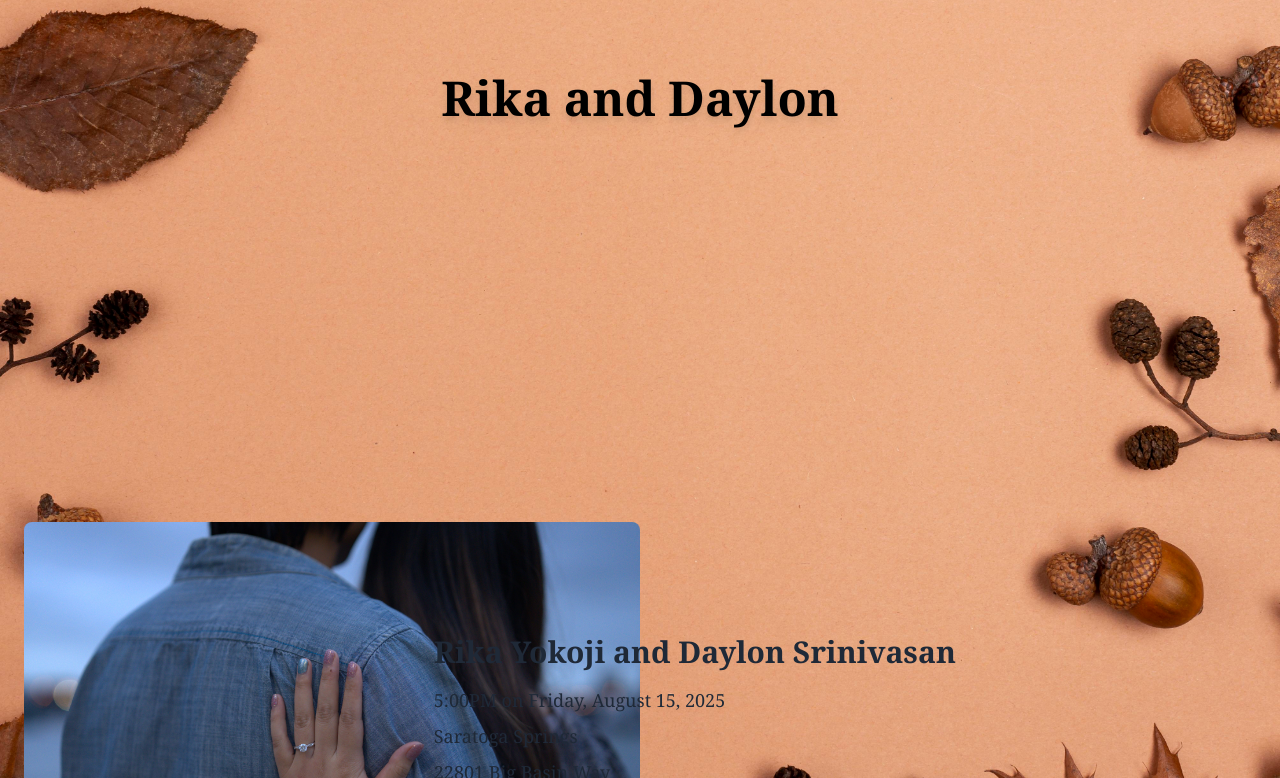
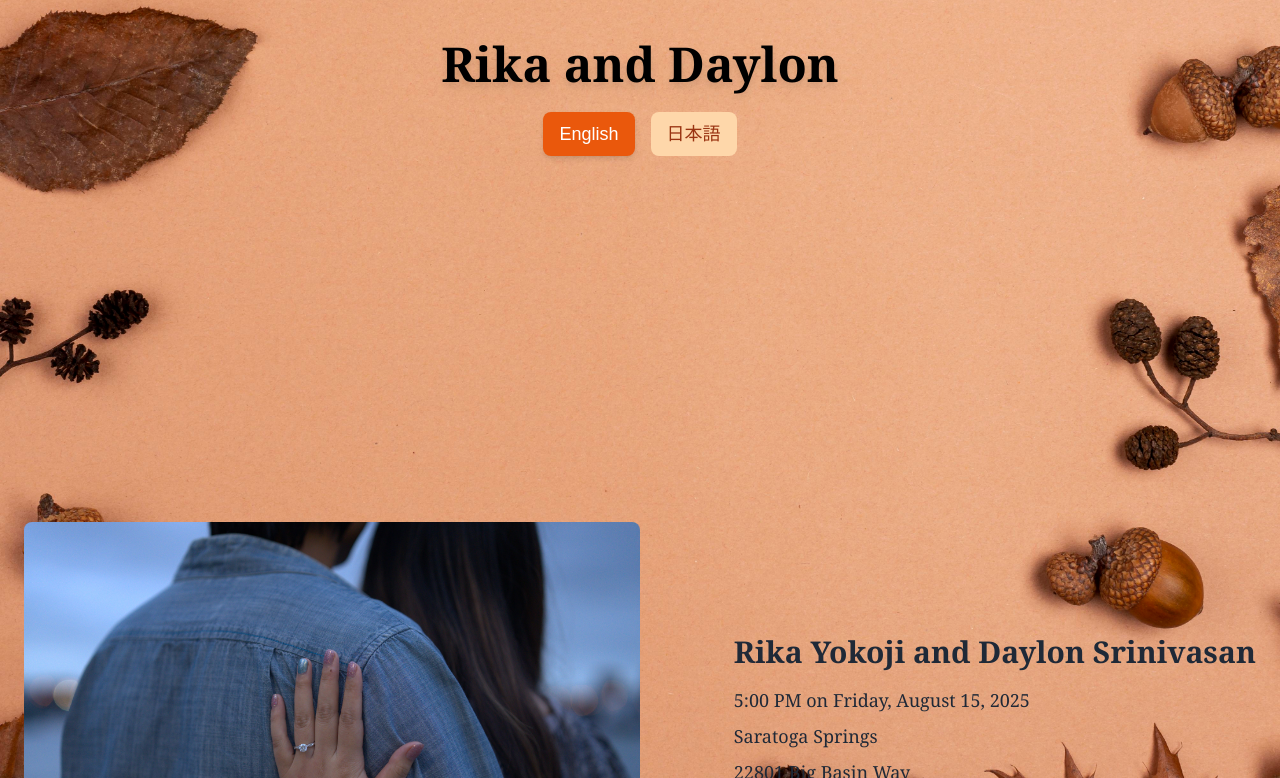
Before and after one commit to DaylonSrinivasan/wedding, a Next.js app: page / in a window 1280 px wide. Shown: the part 302-1080 px from the top of the page. Built offline with nearby package versions, Linux system fonts and the light colour scheme.

Commit message:
Add a japanese language option.

```diff
--- a/app/Components/Footer/Footer.tsx
+++ b/app/Components/Footer/Footer.tsx
@@ -2,20 +2,45 @@
 
 import React from "react";
 
-const Header = () => {
+interface FooterProps {
+    language: 'en' | 'jp';
+}
+
+const Footer: React.FC<FooterProps> = ({ language }) => {
+    // Text content for different languages
+    const textContent = {
+        en: {
+            madeWith: "Made with",
+            heart: "<3",
+            seeCode: "See the code on",
+            github: "GitHub",
+        },
+        jp: {
+            madeWith: "作成者",
+            heart: "❤",
+            seeCode: "コードをこちらで確認",
+            github: "GitHub",
+        },
+    };
+
+    const { madeWith, heart, seeCode, github } = textContent[language];
+
     return (
         <main className="relative w-full">
             {/* Footer */}
             <footer className="absolute bottom-0 w-full py-4 bg-gray-800 text-center">
-                <p className="text-sm font-sans text-white" style={{ fontFamily: 'Inter, sans-serif' }}>
-                    Made with <span className="text-red-500">&lt;3</span>. See the code on{" "}
+                <p
+                    className="text-sm font-sans text-white"
+                    style={{ fontFamily: "Inter, sans-serif" }}
+                >
+                    {madeWith} <span className="text-red-500">{heart}</span>. {seeCode}{" "}
                     <a
                         href="https://github.com/daylonsrinivasan/wedding"
                         target="_blank"
                         rel="noopener noreferrer"
                         className="text-blue-400 underline hover:text-blue-300"
                     >
-                        GitHub
+                        {github}
                     </a>
                     !
                 </p>
@@ -24,4 +49,4 @@ const Header = () => {
     );
 };
 
-export default Header;
+export default Footer;
--- a/app/Components/Header/Header.tsx
+++ b/app/Components/Header/Header.tsx
@@ -3,21 +3,55 @@
 import React from "react";
 import { motion } from 'framer-motion';
 
+interface HeaderProps {
+    language: 'en' | 'jp';
+    onLanguageChange: (language: 'en' | 'jp') => void;
+}
 
-const Header = () => {
+const Header: React.FC<HeaderProps> = ({ language, onLanguageChange }) => {
+    // Texts for different languages
+    const headerText = language === 'en' ? 'Rika and Daylon' : 'リカとデイロン';
+
     return (
-        <main className="relative w-full h-screen">
+        <main className="relative w-full h-screen flex flex-col items-center justify-center">
             {/* Animated Text */}
-            <div className="absolute inset-0 flex items-center justify-center">
-                <motion.h1
-                    initial={{ opacity: 0, y: 50 }}
-                    animate={{ opacity: 1, y: 0 }}
-                    transition={{ duration: 1.5, ease: "easeOut" }}
-                    className="text-5xl font-serif font-bold text-black drop-shadow-lg"
+            <motion.h1
+                initial={{ opacity: 0, y: 50 }}
+                animate={{ opacity: 1, y: 0 }}
+                transition={{ duration: 1.5, ease: "easeOut" }}
+                className="text-5xl font-serif font-bold text-black drop-shadow-lg mb-6"
+            >
+                {headerText}
+            </motion.h1>
+
+            {/* Language selection buttons */}
+            <motion.div
+                initial={{ opacity: 0 }}
+                animate={{ opacity: 1 }}
+                transition={{ duration: 1.5, ease: "easeOut", delay: 1.5 }} // Delay added for the buttons
+                className="flex space-x-4"
+            >
+                <button
+                    onClick={() => onLanguageChange('en')}
+                    className={`px-4 py-2 rounded-lg text-lg font-medium ${
+                        language === 'en'
+                            ? 'bg-orange-600 text-white shadow-md'
+                            : 'bg-orange-200 text-orange-800 hover:bg-orange-300'
+                    } transition-all`}
                 >
-                    Rika and Daylon
-                </motion.h1>
-            </div>
+                    English
+                </button>
+                <button
+                    onClick={() => onLanguageChange('jp')}
+                    className={`px-4 py-2 rounded-lg text-lg font-medium ${
+                        language === 'jp'
+                            ? 'bg-orange-600 text-white shadow-md'
+                            : 'bg-orange-200 text-orange-800 hover:bg-orange-300'
+                    } transition-all`}
+                >
+                    日本語
+                </button>
+            </motion.div>
         </main>
     );
 };
--- a/app/Components/Schedule/Schedule.tsx
+++ b/app/Components/Schedule/Schedule.tsx
@@ -1,12 +1,37 @@
 "use client";
+
 import React from "react";
 import Image from 'next/image';
 import EngagementPhoto from '../../../public/engagement-shot.jpg';
 import { motion } from 'framer-motion';
 
-const Gallery = () => {
+interface ScheduleProps {
+    language: 'en' | 'jp';
+}
+
+const Schedule: React.FC<ScheduleProps> = ({ language }) => {
+    const textContent = {
+        en: {
+            title: "Rika Yokoji and Daylon Srinivasan",
+            time: "5:00 PM on Friday, August 15, 2025",
+            location: "Saratoga Springs",
+            address: "22801 Big Basin Way",
+            city: "Saratoga, CA 95070",
+        },
+        jp: {
+            title: "リカ・ヨコジ と デイロン・スリニヴァサン",
+            time: "2025年8月15日（金曜日）午後5時",
+            location: "サラトガ・スプリングス",
+            address: "22801 ビッグ・ベイシン・ウェイ",
+            city: "サラトガ, CA 95070",
+        },
+    };
+
+    const { title, time, location, address, city } = textContent[language];
+
     return (
         <section className="flex items-center justify-between p-6">
+            {/* Engagement photo */}
             <motion.div
                 initial={{ opacity: 0, x: -100 }}
                 whileInView={{ opacity: 1, x: 0 }}
@@ -19,20 +44,21 @@ const Gallery = () => {
                     className="rounded-lg"
                 />
             </motion.div>
+
             <motion.div
-                initial={{ opacity: 0, x: -300}}
-                whileInView={{ opacity: 1, x: -300 }}
+                initial={{ opacity: 0, x: -300 }}
+                whileInView={{ opacity: 1, x: 0 }}
                 transition={{ duration: 1, ease: "easeOut", delay: 0.75 }}
                 className="ml-6 text-left font-serif text-gray-800"
             >
-                <h2 className="text-3xl mb-4 font-bold">Rika Yokoji and Daylon Srinivasan</h2>
-                <p className="text-lg mb-2">5:00PM on Friday, August 15, 2025</p>
-                <p className="text-lg mb-2">Saratoga Springs</p>
-                <p className="text-lg mb-2">22801 Big Basin Way</p>
-                <p className="text-lg">Saratoga, CA 95070</p>
+                <h2 className="text-3xl mb-4 font-bold">{title}</h2>
+                <p className="text-lg mb-2">{time}</p>
+                <p className="text-lg mb-2">{location}</p>
+                <p className="text-lg mb-2">{address}</p>
+                <p className="text-lg">{city}</p>
             </motion.div>
         </section>
     );
 };
 
-export default Gallery;
+export default Schedule;
--- a/app/page.tsx
+++ b/app/page.tsx
@@ -1,13 +1,22 @@
+"use client";
+
+import { useState } from "react";
 import Header from "./Components/Header/Header";
 import Schedule from "./Components/Schedule/Schedule";
 import Footer from "./Components/Footer/Footer";
 
 export default function Home() {
+    const [language, setLanguage] = useState<'en' | 'jp'>('en');
+
+    const handleLanguageChange = (newLanguage: 'en' | 'jp') => {
+        setLanguage(newLanguage);
+    };
+
     return (
-        <body>
-            <Header></Header>
-            <Schedule></Schedule>
-            <Footer></Footer>
-        </body>
+        <div>
+            <Header language={language} onLanguageChange={handleLanguageChange} />
+            <Schedule language={language} />
+            <Footer language={language}/>
+        </div>
     );
 }
```
